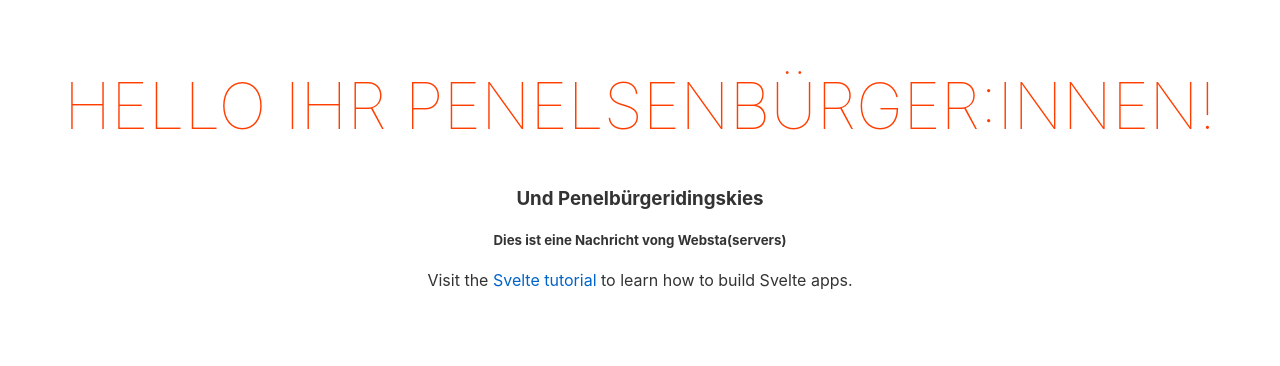
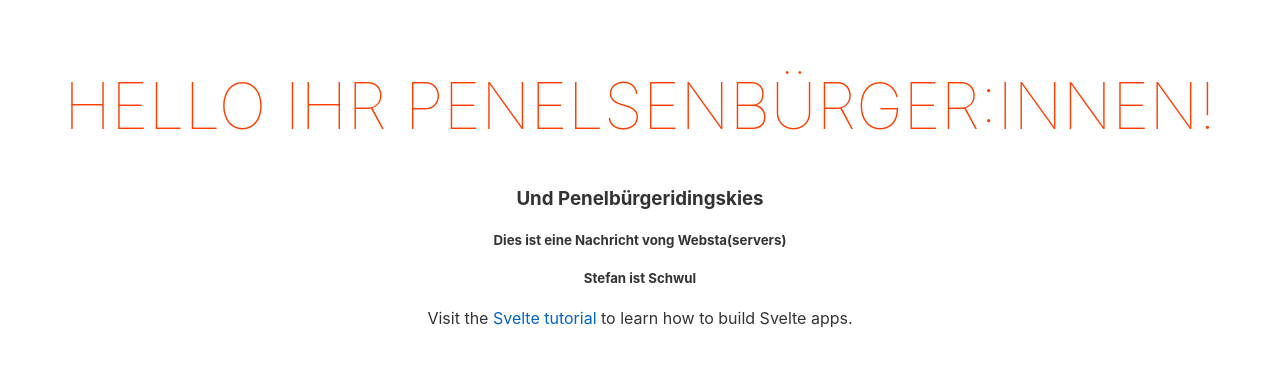
Before and after one commit to giggity-hub/docker-test, a Svelte app: page / in a window 1280 px wide. Shown: the top 366 px of the page. Built offline with nearby package versions, Linux system fonts and the light colour scheme.

Commit message:
Update App.svelte

```diff
--- a/src/App.svelte
+++ b/src/App.svelte
@@ -6,6 +6,7 @@
 	<h1>Hello ihr Penelsenbürger:innen!</h1>
 	<h3>Und Penelbürgeridingskies</h3>
 	<h5>Dies ist eine Nachricht vong Websta(servers)</h5>
+	<h5>Stefan ist Schwul</h5>
 	<p>Visit the <a href="https://svelte.dev/tutorial">Svelte tutorial</a> to learn how to build Svelte apps.</p>
 </main>
 
```
